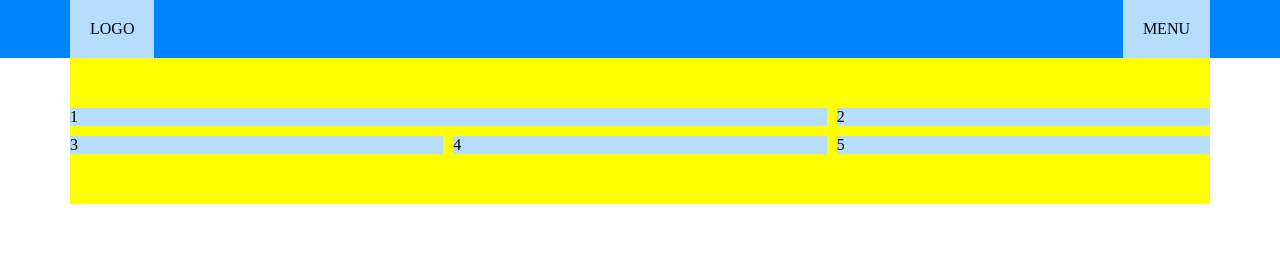
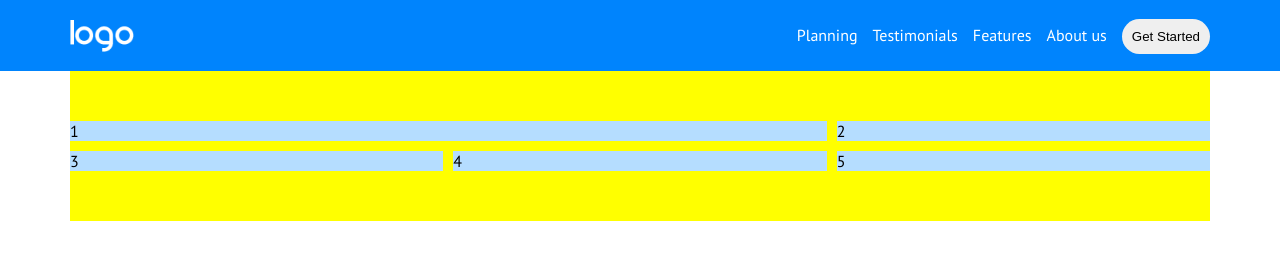
Before and after one commit to gaetano-94/htmlcss-responsive-layout, a plain HTML site: page index.html in a window 1280 px wide. Drawn offline with Linux system fonts and the light colour scheme.

Commit message:
feat: header  updated

```diff
--- a/css/style.css
+++ b/css/style.css
@@ -10,10 +10,23 @@ RESET
 /*
 COMMON
 */
+body {
+  font-family: 'PT Sans', sans-serif;
+}
+
 .d-flex {
   display: flex;
 }
 
+.btn {
+  padding: 10px 10px;
+  border-radius: 20px;
+  border-style: none;
+}
+
+.w-80 {
+  width: 80%;
+}
 /*
 HEADER
 */
@@ -29,8 +42,24 @@ header {
 
 .logo,
 .menu {
-  background-color: #b5ddff;
-  padding: 20px 20px;
+  padding: 15px 0px;
+  padding-top: 20px;
+}
+
+ul {
+  list-style-type: none;
+  display: flex;
+  gap: 15px;
+  padding-top: 5px;
+}
+
+li a {
+  text-decoration: none;
+  color: white;
+}
+
+.btn-2 {
+  margin-top: -10px;
 }
 /*
 MEDIA-QUERY HEADER
--- a/index.html
+++ b/index.html
@@ -4,6 +4,15 @@
     <meta charset="UTF-8" />
     <meta name="viewport" content="width=device-width, initial-scale=1.0" />
     <title>Responsive Layout</title>
+
+    <!-- Font Body -->
+    <link rel="preconnect" href="https://fonts.googleapis.com" />
+    <link rel="preconnect" href="https://fonts.gstatic.com" crossorigin />
+    <link
+      href="https://fonts.googleapis.com/css2?family=PT+Sans&display=swap"
+      rel="stylesheet"
+    />
+    <!-- /Font Body -->
 
     <!-- my CSS -->
     <link rel="stylesheet" href="css/style.css" />
@@ -12,8 +21,28 @@
   <body>
     <header>
       <nav class="nav-header d-flex">
-        <div class="logo">LOGO</div>
-        <div class="menu">MENU</div>
+        <div class="logo">
+          <img class="w-80" src="img/logo.png" alt="logo" />
+        </div>
+        <div class="menu d-flex">
+          <ul>
+            <li>
+              <a href="#">Planning</a>
+            </li>
+            <li>
+              <a href="#">Testimonials</a>
+            </li>
+            <li>
+              <a href="#">Features</a>
+            </li>
+            <li>
+              <a href="#">About us</a>
+            </li>
+            <li>
+              <button class="btn btn-2">Get Started</button>
+            </li>
+          </ul>
+        </div>
       </nav>
     </header>
     <main>
```
Also changed, not shown: img/logo.png (added).
